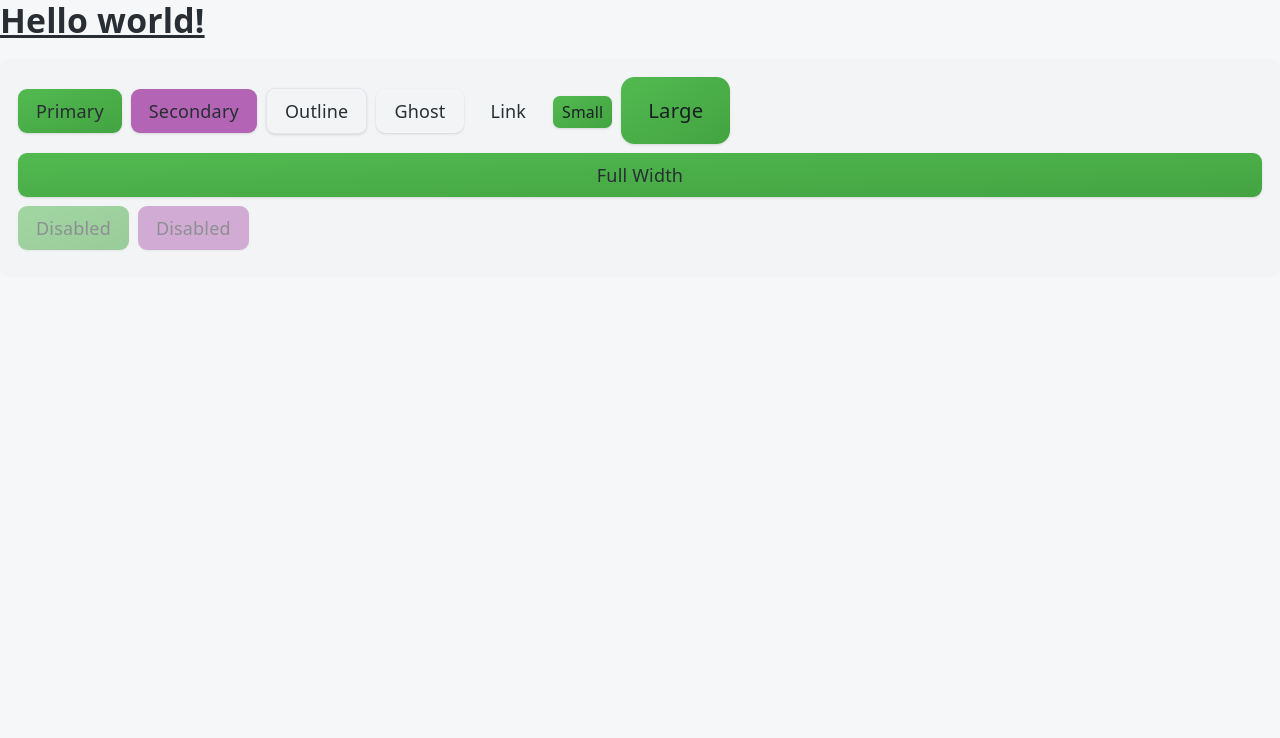
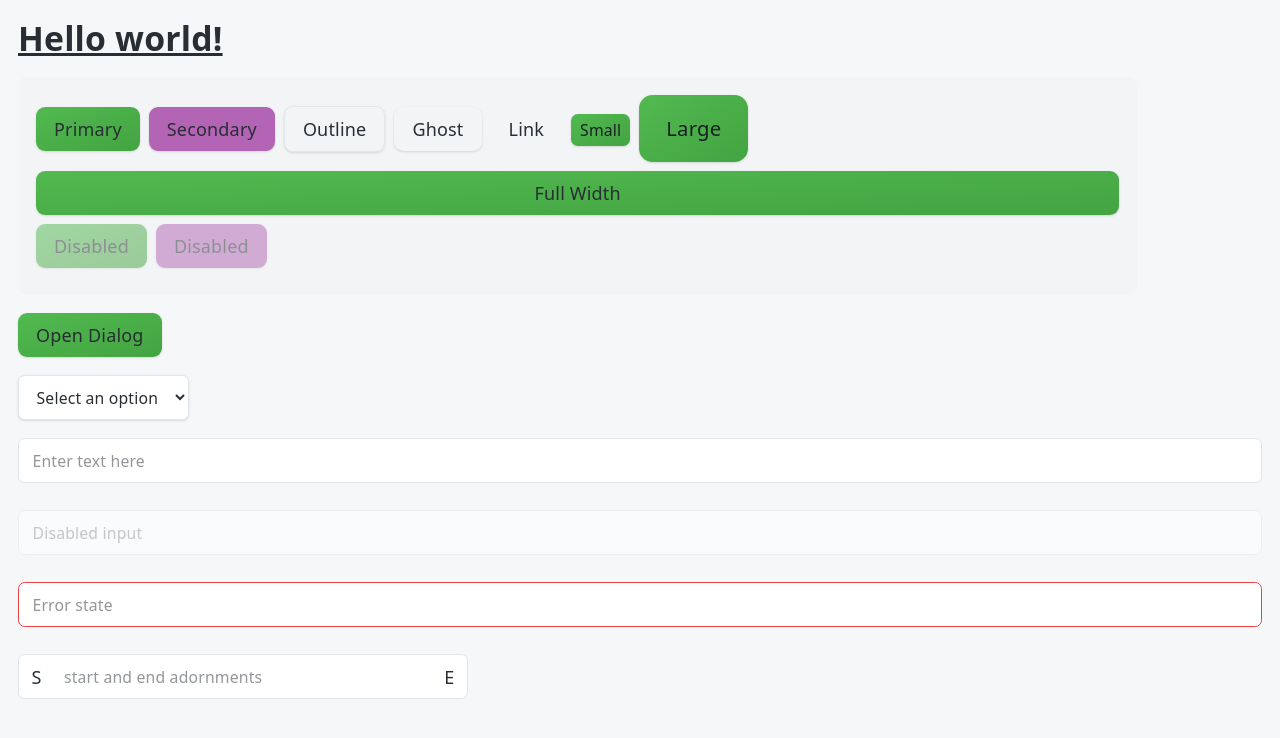
Before and after one commit to Leonard-Atorough/appiq, a React (Vite) app: page / in a window 1280 px wide. Shown: the top 738 px of the page. Built offline with nearby package versions, Linux system fonts and the light colour scheme.

Commit message:
feat: enhance App component with Dialog and Select showcases, and improve Input examples

```diff
--- a/src/main.tsx
+++ b/src/main.tsx
@@ -2,10 +2,22 @@ import { StrictMode } from "react";
 import { createRoot } from "react-dom/client";
 import "./index.css";
 import { Button } from "@shared/ui";
+import { Dialog } from "@shared/ui/Dialog";
+import { Select } from "@shared/ui/Select";
+import { Input } from "@shared/ui";
+import { useState } from "react";
 
 createRoot(document.getElementById("root")!).render(
   <StrictMode>
-    <>
+    <App />
+  </StrictMode>,
+);
+
+export function App() {
+  const [dialogOpen, setDialogOpen] = useState(false);
+
+  return (
+    <div className="p-4">
       <h1 className="text-3xl font-bold underline">Hello world!</h1>
       <div
         id="button-showcase"
@@ -32,6 +44,33 @@ createRoot(document.getElementById("root")!).render(
           Disabled
         </Button>
       </div>
-    </>
-  </StrictMode>,
-);
+      <div id="dialog-showcase" className="mt-4">
+        <Button variant="primary" onClick={() => setDialogOpen(true)}>
+          Open Dialog
+        </Button>
+        <Dialog
+          open={dialogOpen}
+          onOpenChange={setDialogOpen}
+          title="Dialog Title"
+          description="Dialog description"
+        >
+          <p>This is the content of the dialog.</p>
+        </Dialog>
+      </div>
+      <div id="select-showcase" className="mt-4">
+        <Select>
+          <option value="">Select an option</option>
+          <option value="option1">Option 1</option>
+          <option value="option2">Option 2</option>
+          <option value="option3">Option 3</option>
+        </Select>
+      </div>
+      <div id="input-showcase" className="mt-4 flex flex-col space-y-4">
+        <Input placeholder="Enter text here" />
+        <Input placeholder="Disabled input" disabled className="mt-2" />
+        <Input placeholder="Error state" state="error" className="mt-2" />
+        <Input placeholder="start and end adornments" startAdornment="S" endAdornment="E" wrapperClassName="flex items-center mt-2 relative w-100" className="w-100" />
+      </div>
+    </div>
+  );
+}
```
